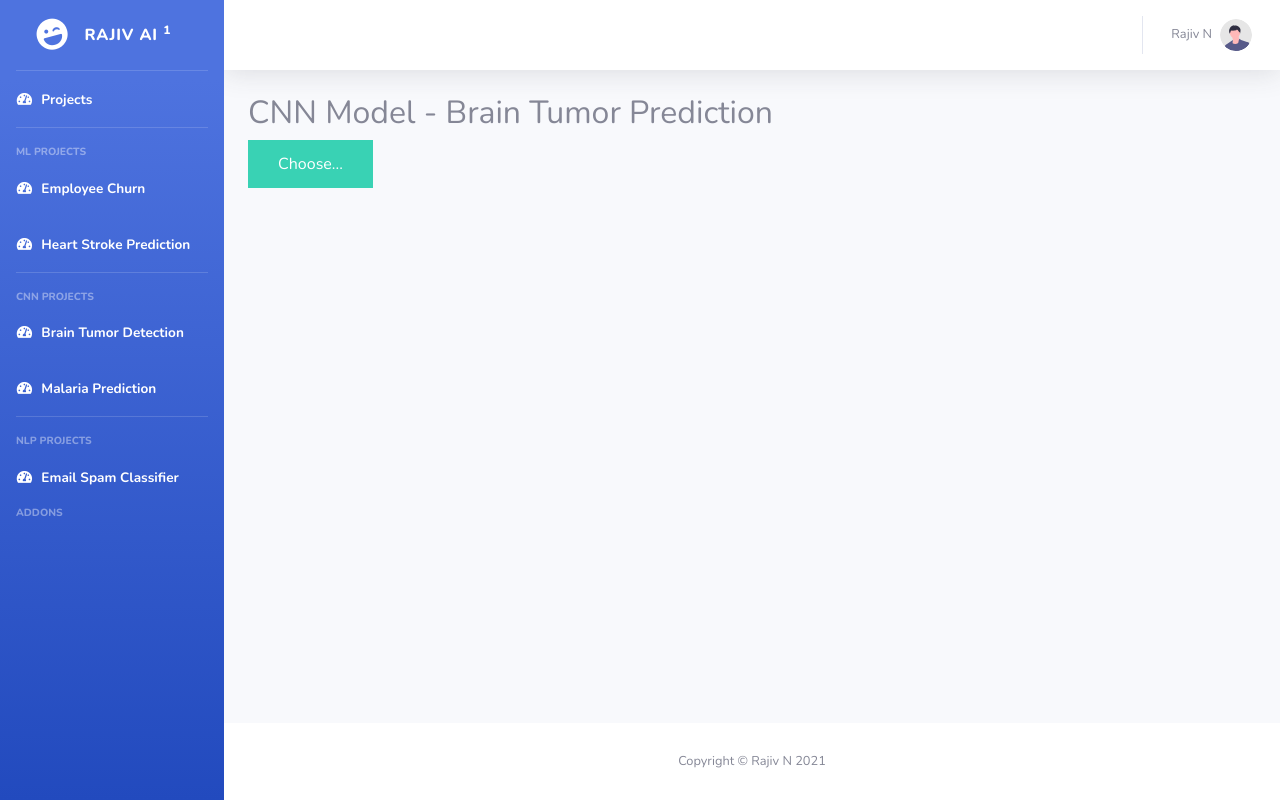
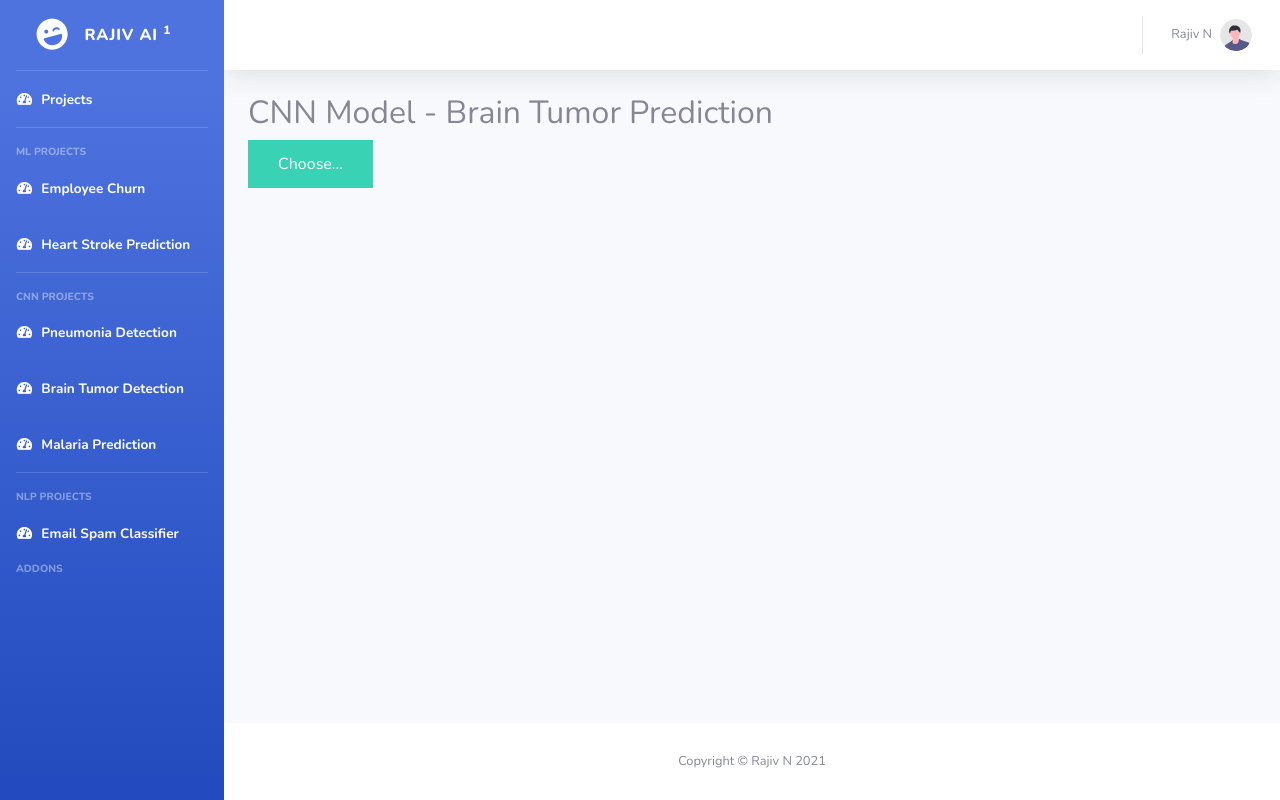
Before and after one commit to nrajiv0676/AI_Repo3_Rajiv, a Flask app: page /BrainTumorPredict in a window 1280 px wide. Run offline with Flask 2, Linux system fonts and the light colour scheme; some libraries are stand-ins or nearby versions.

Commit message:
Update index.html

```diff
--- a/templates/index.html
+++ b/templates/index.html
@@ -80,6 +80,11 @@
                 CNN Projects
             </div>
             <!-- Nav Item - Pages Collapse Menu -->
+            <li class="nav-item active">
+                <a class="nav-link" href="PneumoniaPredict">
+                    <i class="fas fa-fw fa-tachometer-alt"></i>
+                    <span>Pneumonia Detection</span></a>
+            </li>
             <li class="nav-item active">
                 <a class="nav-link" href="BrainTumorPredict">
                     <i class="fas fa-fw fa-tachometer-alt"></i>
```
